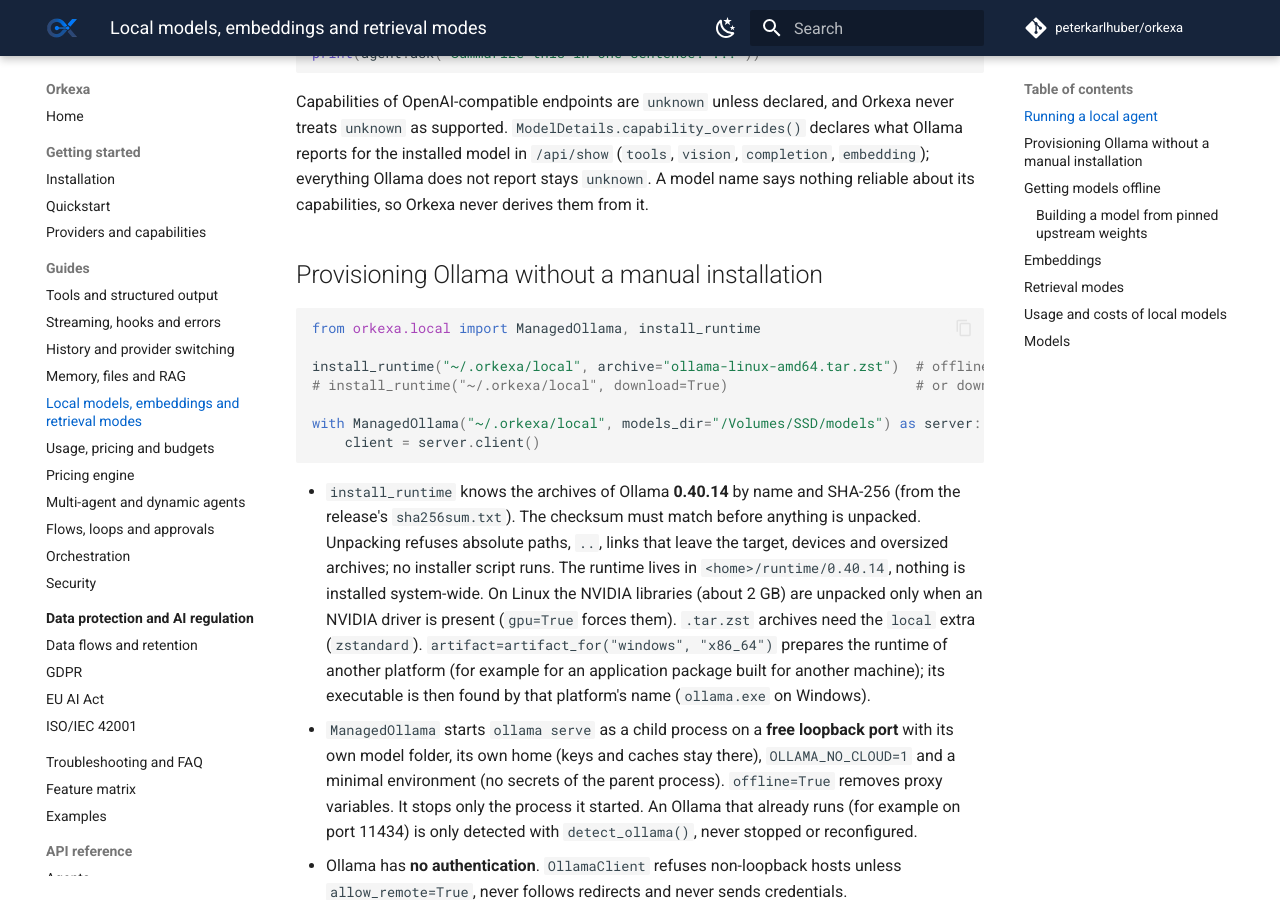
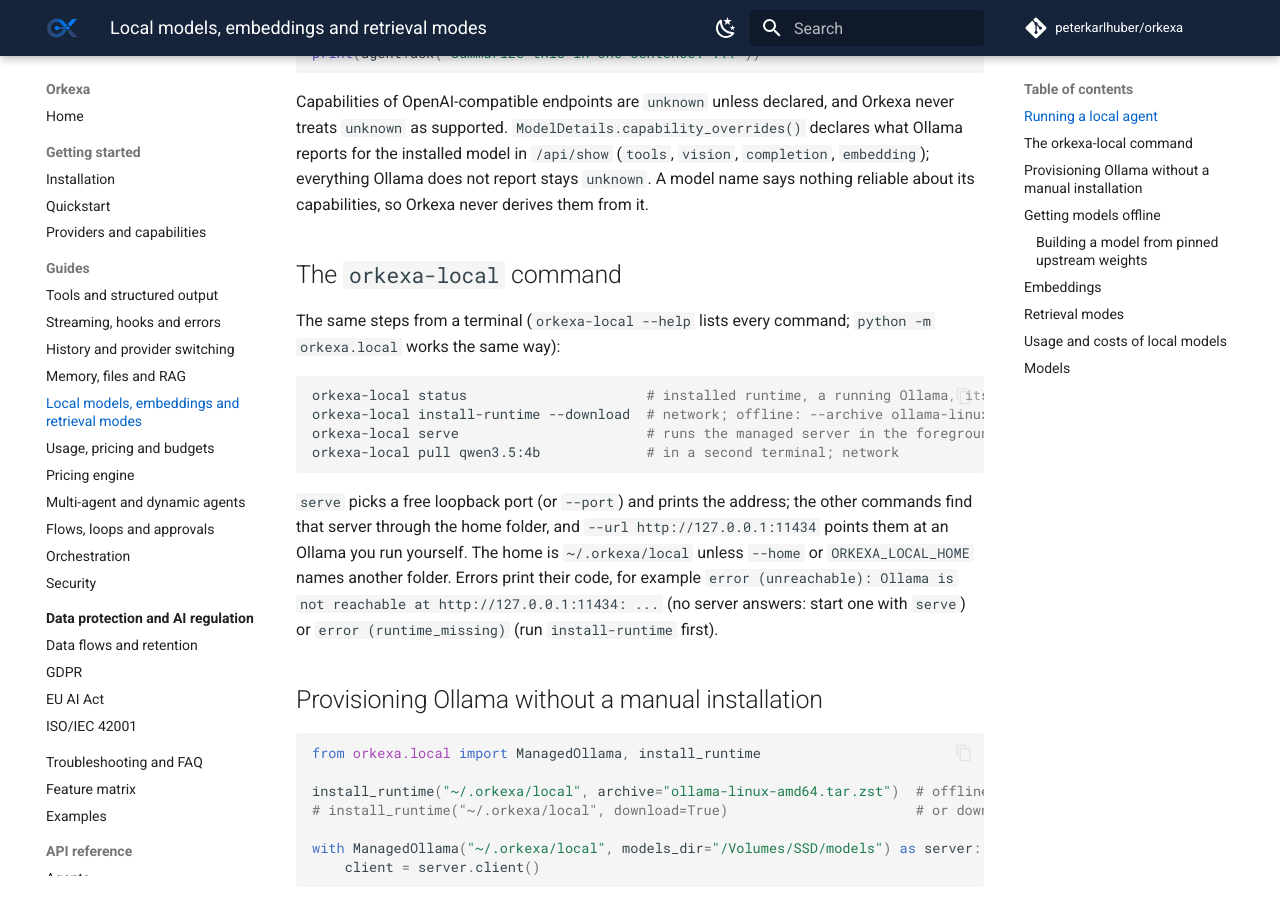
Before and after one commit to peterkarlhuber/orkexa, an MkDocs documentation site: the page built from docs/guides/local-models.md, in a window 1280 px wide and 900 px high, scrolled down 953 px. Built offline with MkDocs 1.6.1 and Material for MkDocs 9.7.7, drawn with Linux system fonts in a browser that asks for light colours; comment, search, counter and statistics services are not loaded; some of the changed text lies outside the part shown.

Commit message:
Docs: local models in the quickstart path, orkexa-local, and local errors
The README and the getting-started pages now link the local models guide,
say that a local agent needs a running server (and what the error looks
like without one), list the local and convert extras and the orkexa-local
command. The guide gains a command-line walkthrough and the imports of
its retrieval snippet; troubleshooting covers connection errors of local
servers, OllamaError, EmbeddingError and RetrievalError codes.

Co-Authored-By: Claude Opus 5.5 <noreply@anthropic.com>
Claude-Session: https://claude.ai/code/session_011tY7T9FLYTu3eUzLm2bjRC

````diff
--- a/docs/guides/local-models.md
+++ b/docs/guides/local-models.md
@@ -40,6 +40,25 @@ Capabilities of OpenAI-compatible endpoints are `unknown` unless declared, and O
 installed model in `/api/show` (`tools`, `vision`, `completion`, `embedding`); everything Ollama does not
 report stays `unknown`. A model name says nothing reliable about its capabilities, so Orkexa never
 derives them from it.
+
+## The `orkexa-local` command
+
+The same steps from a terminal (`orkexa-local --help` lists every command; `python -m orkexa.local`
+works the same way):
+
+```bash
+orkexa-local status                      # installed runtime, a running Ollama, its models
+orkexa-local install-runtime --download  # network; offline: --archive ollama-linux-amd64.tar.zst
+orkexa-local serve                       # runs the managed server in the foreground (Ctrl+C stops it)
+orkexa-local pull qwen3.5:4b             # in a second terminal; network
+```
+
+`serve` picks a free loopback port (or `--port`) and prints the address; the other commands find that
+server through the home folder, and `--url http://127.0.0.1:11434` points them at an Ollama you run
+yourself. The home is `~/.orkexa/local` unless `--home` or `ORKEXA_LOCAL_HOME` names another folder.
+Errors print their code, for example `error (unreachable): Ollama is not reachable at
+http://127.0.0.1:11434: ...` (no server answers: start one with `serve`) or `error (runtime_missing)` (run
+`install-runtime` first).
 
 ## Provisioning Ollama without a manual installation
 
@@ -149,6 +168,10 @@ callables keep working; `CallableEmbeddings` gives them an explicit identity.
 | `hybrid` | Both, fused by evidence-weighted score fusion (see below), ties by chunk id | Both; the default with embeddings |
 
 ```python
+from orkexa import Agent
+from orkexa.embeddings import OllamaEmbeddings
+from orkexa.retrieval import SQLiteIndex
+
 index = SQLiteIndex("kb.db", embeddings=OllamaEmbeddings("qwen3-embedding:0.6b"))
 index.add_file("handbook.pdf")
 index.retrieve("money back?", 5, mode="vector", sources=["handbook.pdf"])
````
Also changed, not shown: README.md (+8 -2 lines), docs/getting-started/installation.md (+8 -0 lines), docs/getting-started/quickstart.md (+5 -0 lines), docs/troubleshooting.md (+4 -0 lines).
